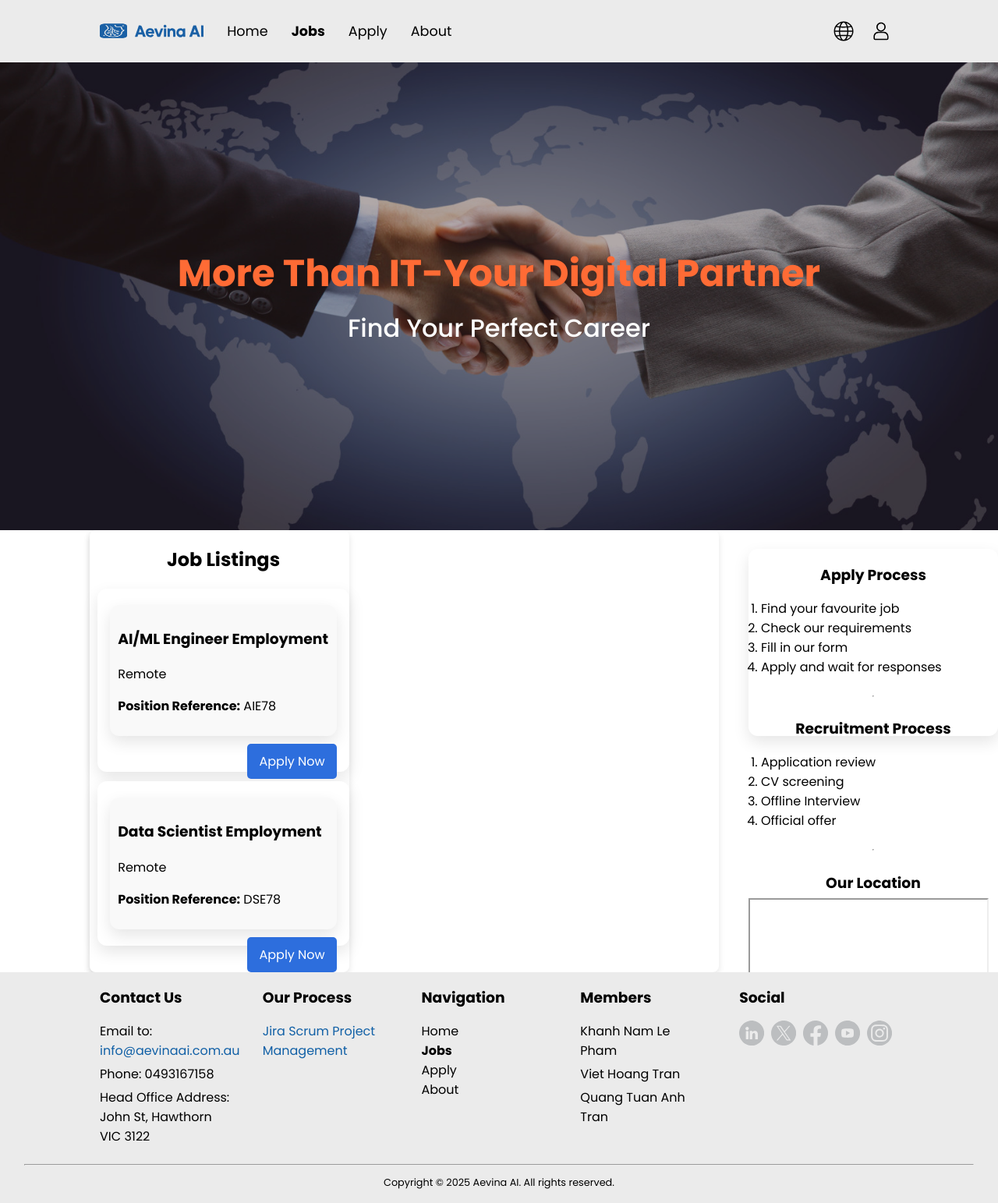
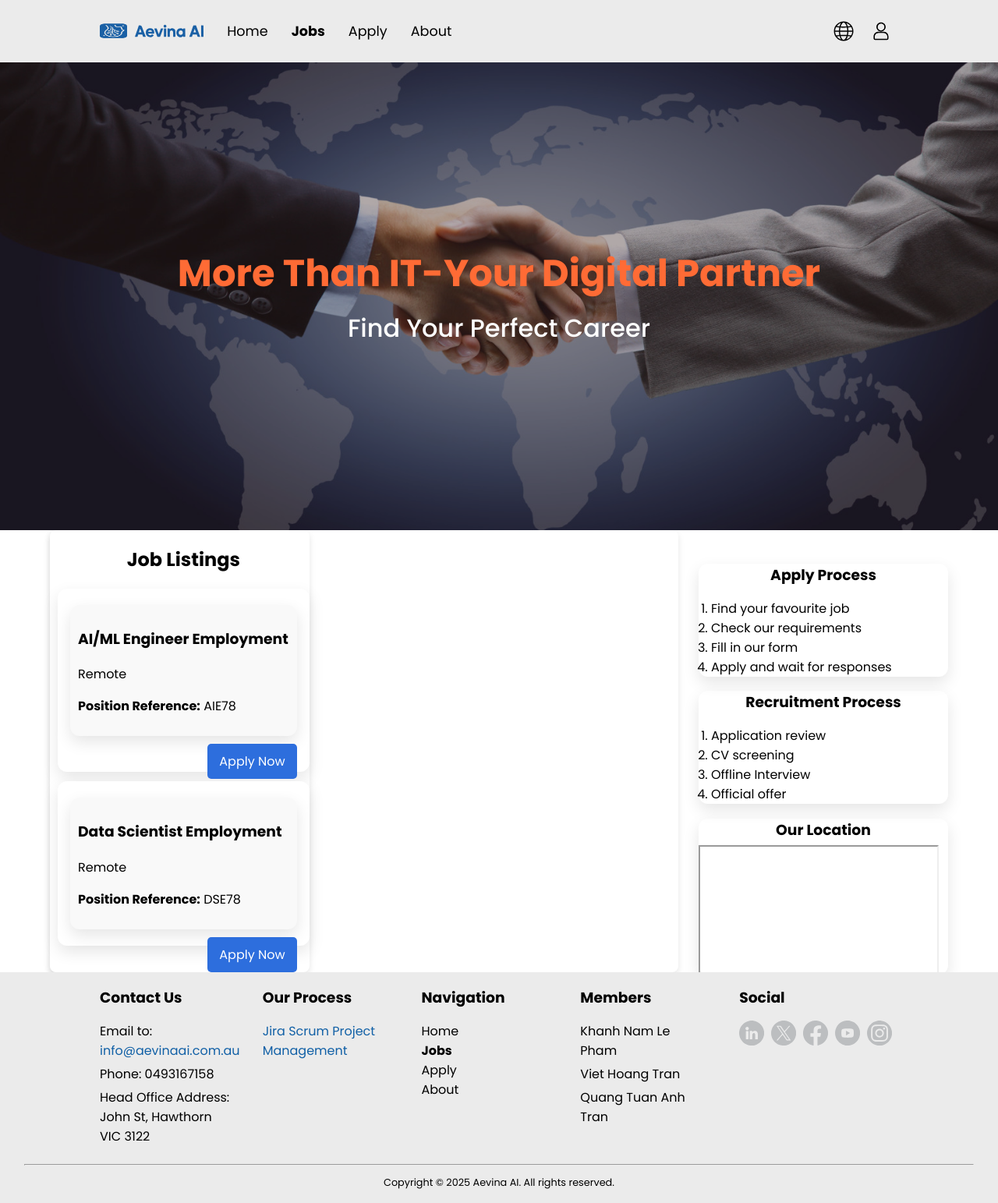
Before and after one commit to 105736779/3aevn_part1, a PHP site: page /jobs.html in a window 1280 px wide. Shown: the whole page at 78% size. Run offline with PHP 8.4, Linux system fonts and the light colour scheme; grey boxes are pictures that could not be loaded.

Commit message:
aside changed

```diff
--- a/project1/jobs.html
+++ b/project1/jobs.html
@@ -94,7 +94,6 @@
         <li>Apply and wait for responses</li>
       </ol>
     </div>
-    <hr>
     <div>
       <h3>Recruitment Process</h3>
       <ol>
@@ -104,7 +103,6 @@
         <li>Official offer</li>
       </ol>
     </div>
-    <hr>
     <div id="map">
       <h3>Our Location</h3>
       <iframe id="map" src="https://www.google.com/maps/embed?
--- a/project1/styles/styles.css
+++ b/project1/styles/styles.css
@@ -89,12 +89,13 @@ width */
 #aside-jobs {
     float: right;
     width: 25%;
-    height: 30vh;
+    height: 25vh;
     margin-top: 3vh;
-    display: flex;
-    flex-direction: column;
-    justify-content: space-between;
     position: relative;
+    margin-right: 5%;
+}
+
+#aside-jobs div {
     border-radius: 12px;
     box-shadow: 0 8px 20px rgba(0, 0, 0, 0.1);
 }
@@ -132,7 +133,7 @@ and you can change it */
     background-color: white;
     border-radius: 8px;
     box-shadow: 0 4px 8px rgba(0, 0, 0, 0.1);
-    margin-left: 9%;
+    margin-left: 5%;
 }
 
 .job-list {
```
